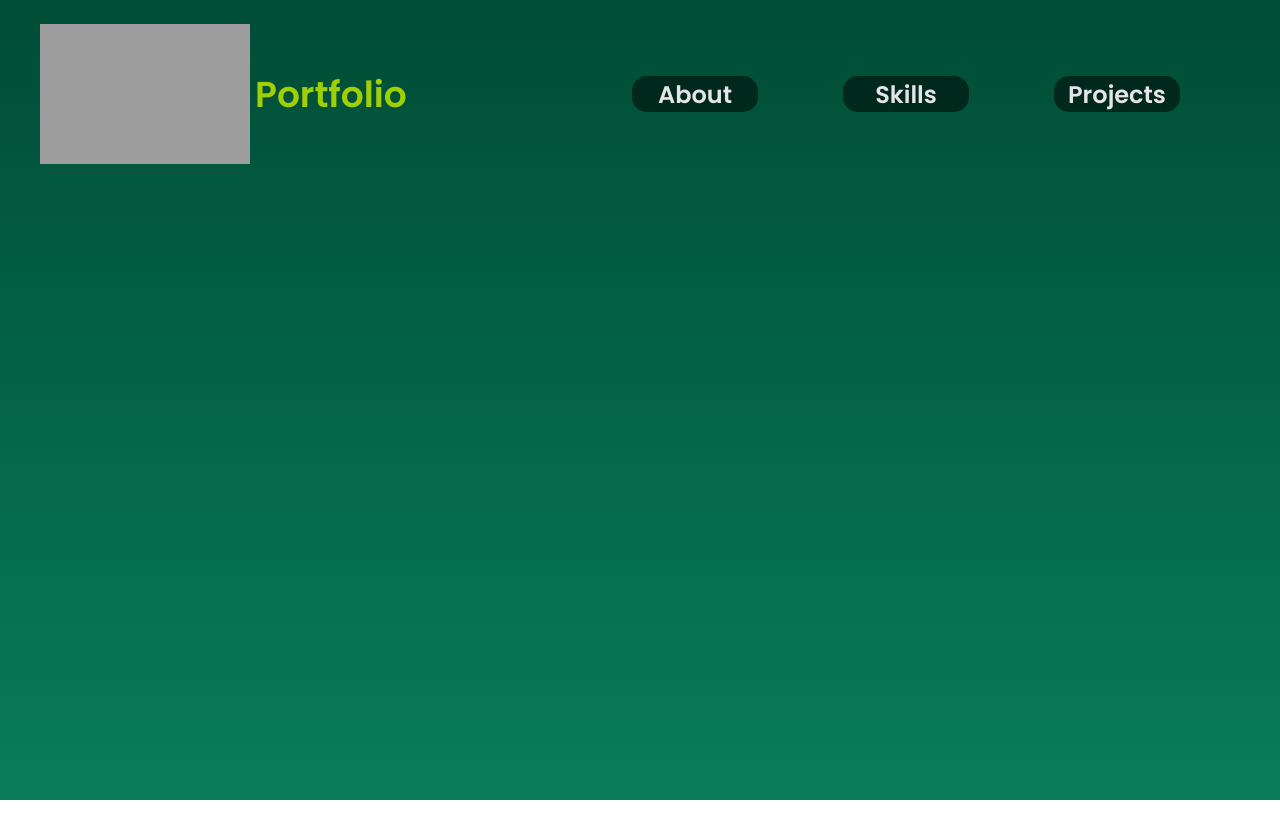
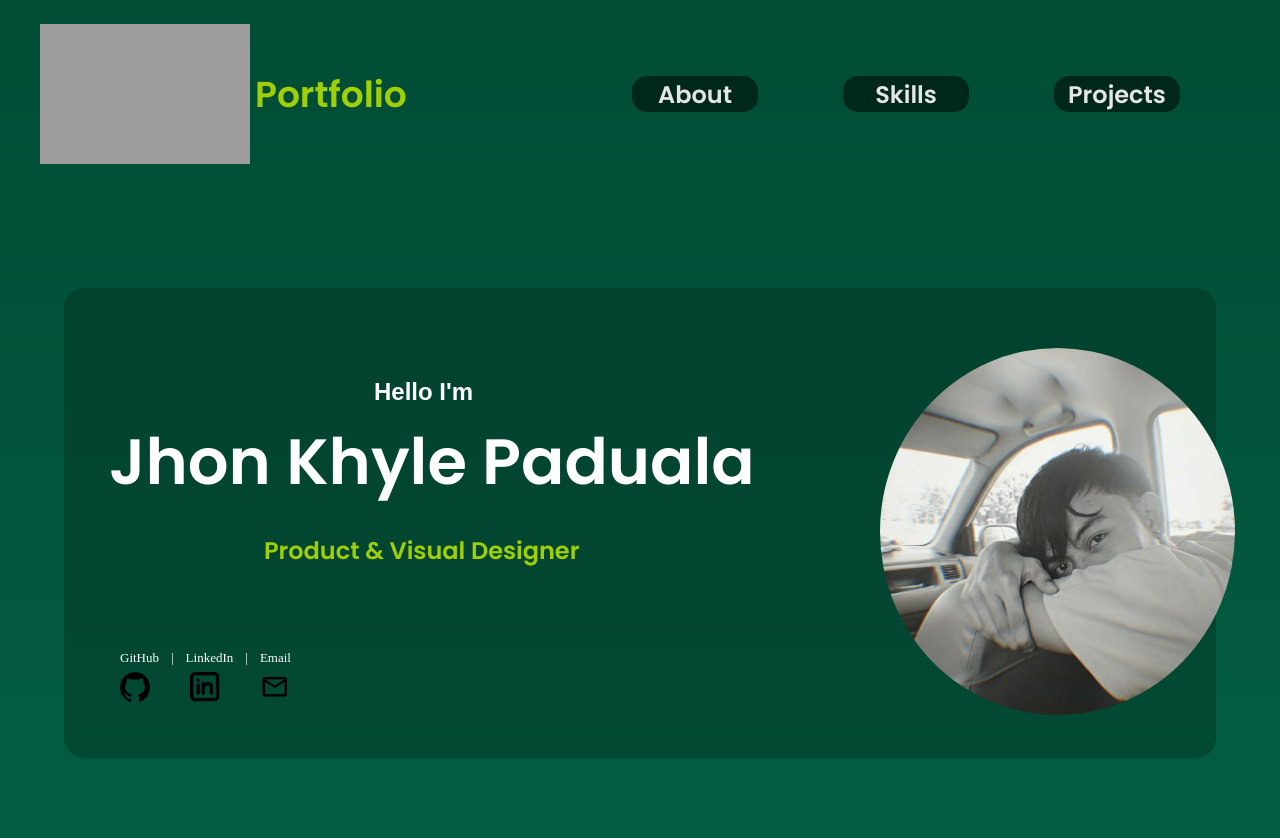
Before and after one commit to Justkylep/PortfolioKo, a React (Vite) app: page / in a window 1280 px wide. Shown: the top 838 px of the page. Before the commit the page ends 800 px from the top, so only its background shows below. Built offline with nearby package versions, Linux system fonts and the light colour scheme; grey boxes are pictures that could not be loaded.

Commit message:
added profile section

```diff
--- a/src/comp/profile.jsx
+++ b/src/comp/profile.jsx
@@ -1,5 +1,36 @@
 import '../styles/profile.css'
+import profilePhoto from '../assets/profilephoto.png'
+import githubPhoto from '../assets/githubphoto.png'
+import linkedinPhoto from '../assets/linkedinphoto.png'
+import emailPhoto from '../assets/emailphoto.png'
 function Profile() {
-  return <div></div>
+  return (
+    <div className='bg'>
+      <div className='text'>
+        <p className='hello'>Hello I'm</p>
+        <h1 className='name'>Jhon Khyle Paduala</h1>
+        <p className='role'>Product & Visual Designer</p>
+      </div>
+
+      <img src={profilePhoto} alt='profile' className='profile-photo' />
+
+    <div className='links'>
+  <div className='labels'>
+    <span>GitHub</span>
+    <span>|</span>
+    <span>LinkedIn</span>
+    <span>|</span>
+    <span>Email</span>
+  </div>
+  <div className='social-icons'>
+    <img src={githubPhoto} alt='github' className='social-icon' />
+    <img src={linkedinPhoto} alt='linkedin' className='social-icon' />
+    <img src={emailPhoto} alt='email' className='social-icon' />
+  </div>
+</div>
+    </div>
+
+  )
 }
+
 export default Profile
--- a/src/index.css
+++ b/src/index.css
@@ -7,5 +7,5 @@
 body {
   margin: 0;
   background: linear-gradient(to bottom, #004C35, #087D5A);
-  min-height: 100vh;
+  min-height: 300vh;
 }
--- a/src/styles/navbar.css
+++ b/src/styles/navbar.css
@@ -35,7 +35,7 @@
 .navbar-right a {
   text-decoration: none;
   color: #E5E5E5;
-  font-family: 'Poppins', sans-serif;
+  font-family: 'Poppins';
   font-weight: 600;
   font-size: 24px;
   width: 126px;
--- a/src/styles/profile.css
+++ b/src/styles/profile.css
@@ -0,0 +1,86 @@
+@import url('https://fonts.googleapis.com/css2?family=Poppins:wght@600&display=swap');
+
+.bg {
+  width: 1257px;
+  max-width: 90%;
+  height: 470px;
+  margin: 0 auto;
+  margin-top: 100px;
+  background: rgba(0, 0, 0, 0.2);
+  border-radius: 20px;
+  display: flex;
+  align-items: center;
+  padding: 40px;
+}
+
+.text {
+  display: flex;
+  flex-direction:   column;
+  gap: 8px;
+}
+
+.hello {
+
+  font-family:sans-serif;
+    font-weight: 550;
+  font-size: 24px;
+  color: #FFFFFF;
+  margin-left: 270px;
+  margin-top: 100px;
+}
+
+.name {
+  font-family: 'Poppins', sans-serif;
+  font-weight: 600;
+  font-size: 64px;
+  color: #FFFFFF;
+  line-height: 96px;
+  margin-bottom: 15px;
+  margin-left: 5px;
+}
+
+.role {
+  font-family: 'Poppins', sans-serif;
+  font-weight: 600;
+  font-size: 24px;
+  color: #A0CF04;
+   margin-left: 160px;
+  margin-bottom: 200px;
+}
+.profile-photo {
+
+position: absolute;
+width: 355px;
+height: 367px;
+left: 880px;
+top: 348px;
+border-radius: 50%;
+}
+.links {
+  position: absolute;
+  top: 650px;
+  left: 40px;
+  display: flex;
+  flex-direction: column;
+  gap: 6px;
+  margin-left: 80px;
+  margin-bottom: 1px;
+}
+
+.labels {
+  display: flex;
+  gap: 12px;
+  font-family: 'EB Garamond', serif;
+  font-size: 13px;
+  color: #FFFFFF;
+}
+
+.social-icons {
+  display: flex;
+  gap: 40px;
+}
+
+.social-icon {
+  width: 30px;
+  height: 30px;
+}
```
Also changed, not shown: src/App.jsx (line endings or trailing spaces).
